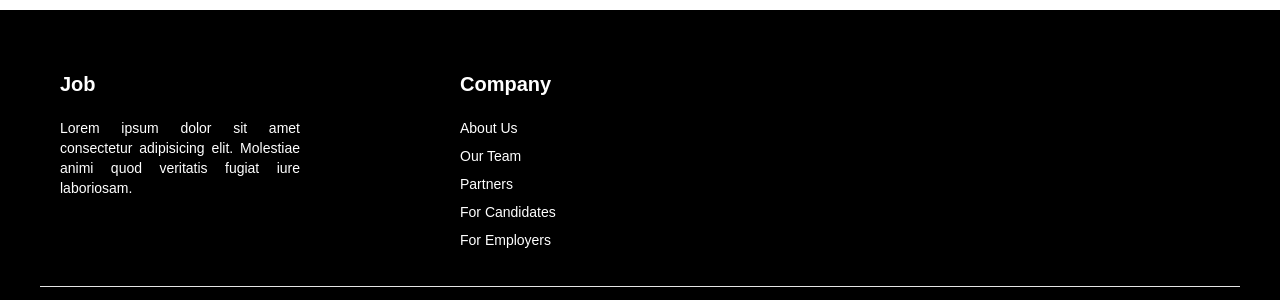
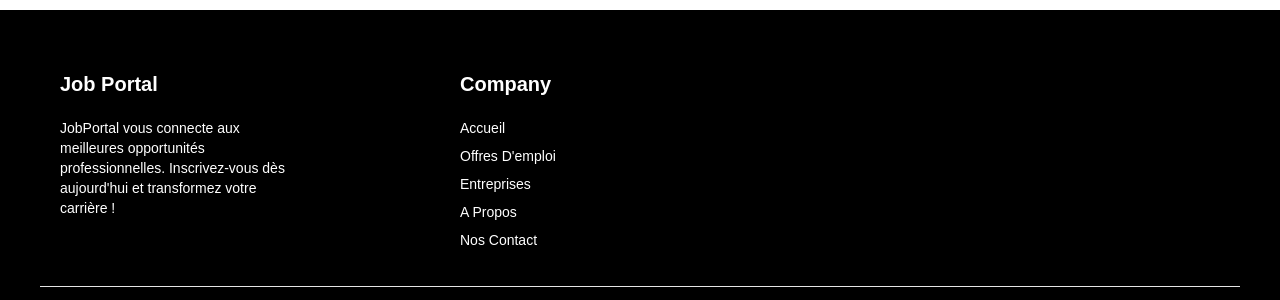
Before and after one commit to steeven-louk/jobboard_client, a Next.js app: page / in a window 1280 px wide. Shown: the part 1501-1801 px from the top of the page. Built offline with nearby package versions, Linux system fonts and the light colour scheme; no server answers.

Commit message:
modification du style

```diff
--- a/src/app/(pages)/jobs/[id]/page.tsx
+++ b/src/app/(pages)/jobs/[id]/page.tsx
@@ -84,7 +84,6 @@ const JobDetail = ({ params }: { params: Promise<{ id: number }> }) => {
     }
   };
 
-  console.log("jobDetail", path);
 
   useEffect(() => {
     if (!id) return;
@@ -96,6 +95,7 @@ const JobDetail = ({ params }: { params: Promise<{ id: number }> }) => {
       }
       try {
         const response = await getDetailJob(id);
+
         setJobDetail(response);
       } catch (error) {
         toast("Erreur", {
--- a/src/app/components/company-card.tsx
+++ b/src/app/components/company-card.tsx
@@ -39,7 +39,7 @@ export function CompanyCard({ company }: CompanyCardProps) {
           </div>
           <div className="flex items-center">
             <Users className="w-4 h-4 mr-2" />
-            <span>{company?.employeeCount} employés</span>
+            <span>{company?.employeeCount || 0} employés</span>
           </div>
         </div>
         <Link
--- a/src/app/components/footer.tsx
+++ b/src/app/components/footer.tsx
@@ -8,20 +8,19 @@ export const Footer = () => {
         <footer className='md:mt-10 mt-5 p-10 bg-black'>
             <div className="container p-5 flex flex-col md:flex-row gap-[2rem] md:gap-[10rem] text-white">
             <div className="flex flex-col w-full md:w-[15rem]">
-                <h1 className='capitalize mb-5 font-bold text-xl'>job</h1>
-                <p className='text-justify text-sm'>
-                    Lorem ipsum dolor sit amet consectetur adipisicing elit.
-                    Molestiae animi quod veritatis fugiat iure laboriosam.
+                <h1 className='capitalize mb-5 font-bold text-xl'>job Portal</h1>
+                <p className='text-sm'>
+                    JobPortal vous connecte aux meilleures opportunités professionnelles. Inscrivez-vous dès aujourd&apos;hui et transformez votre carrière !
                 </p>
             </div>
             <div className="">
                 <h1 className="capitalize mb-5 font-bold text-xl">company</h1>
                 <ul className='gap-2 flex flex-col'>
-                    <li className="capitalize text-sm">about us</li>
-                    <li className="capitalize text-sm">our team</li>
-                    <li className="capitalize text-sm">partners</li>
-                    <li className="capitalize text-sm">for candidates</li>
-                    <li className="capitalize text-sm">for employers</li>
+                    <li className="capitalize text-sm">Accueil</li>
+                    <li className="capitalize text-sm">Offres d&apos;emploi</li>
+                    <li className="capitalize text-sm">entreprises</li>
+                    <li className="capitalize text-sm">a propos</li>
+                    <li className="capitalize text-sm">nos contact</li>
                 </ul>
             </div>
 
--- a/src/app/components/heros.tsx
+++ b/src/app/components/heros.tsx
@@ -7,7 +7,7 @@ const Heros = () => {
   return (
     <header className='bg-slate-500 bg-blend-multiply bg-contain bg-center md:bg-cover w-full  mb-5'>
       <div className="container mx-auto flex flex-col my-auto h-full justify-center items-center gap-4 p-3 md:p-5">
-        <h1 className='md:text-6xl textShadow text-3xl text-center font-bold text-white'>Trouvez votre emploi idéal avec JobHunt</h1>
+        <h1 className='md:text-6xl textShadow text-3xl text-center font-bold text-white'>Trouvez votre emploi idéal avec JobPortal</h1>
         <p className='md:text-md text-center text-white'>JobPortal vous connecte aux meilleures opportunités professionnelles. Inscrivez-vous dès aujourd&apos;hui et transformez votre carrière !</p>
 
         <HomeSearchBar/>
--- a/src/app/components/navbar.tsx
+++ b/src/app/components/navbar.tsx
@@ -3,7 +3,7 @@ import React, { useEffect, useState } from "react";
 
 import { Button } from "@/components/ui/button";
 import { Separator } from "@/components/ui/separator";
-import { Sheet, SheetContent, SheetTrigger } from "@/components/ui/sheet";
+import { Sheet, SheetContent, SheetHeader, SheetTitle, SheetTrigger } from "@/components/ui/sheet";
 import {
   BookmarkIcon,
   BriefcaseBusiness,
@@ -168,6 +168,9 @@ const Navbar = () => {
                 </Button>
               </SheetTrigger>
               <SheetContent side="right">
+              <SheetHeader>
+          <SheetTitle>Navigation</SheetTitle>
+        </SheetHeader>
                 <nav className="flex flex-col space-y-4 mt-4">
                   {navItems.map((item) => (
                     <Link
--- a/src/app/services/jobService.ts
+++ b/src/app/services/jobService.ts
@@ -55,7 +55,7 @@ export const getDetailJob = async (id: number): Promise<IJob | null> => {
     const response = await api.get(`/job/${id}`);
 
     if (response.status === 200) {
-      return response.data?.job || null;
+      return response.data?.jobs || null;
     }
   } catch (error: any) {
     console.error("❌ Erreur lors de la récupération du job :", error);
```
